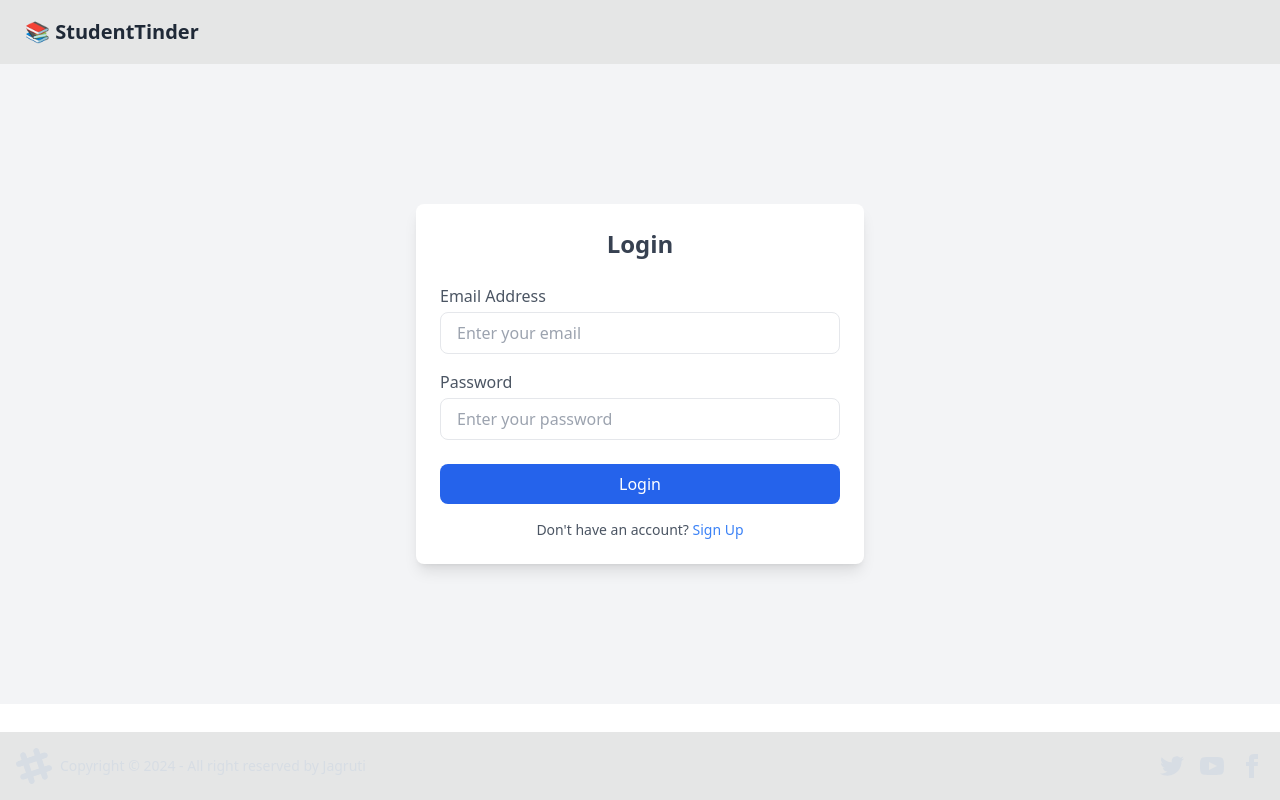
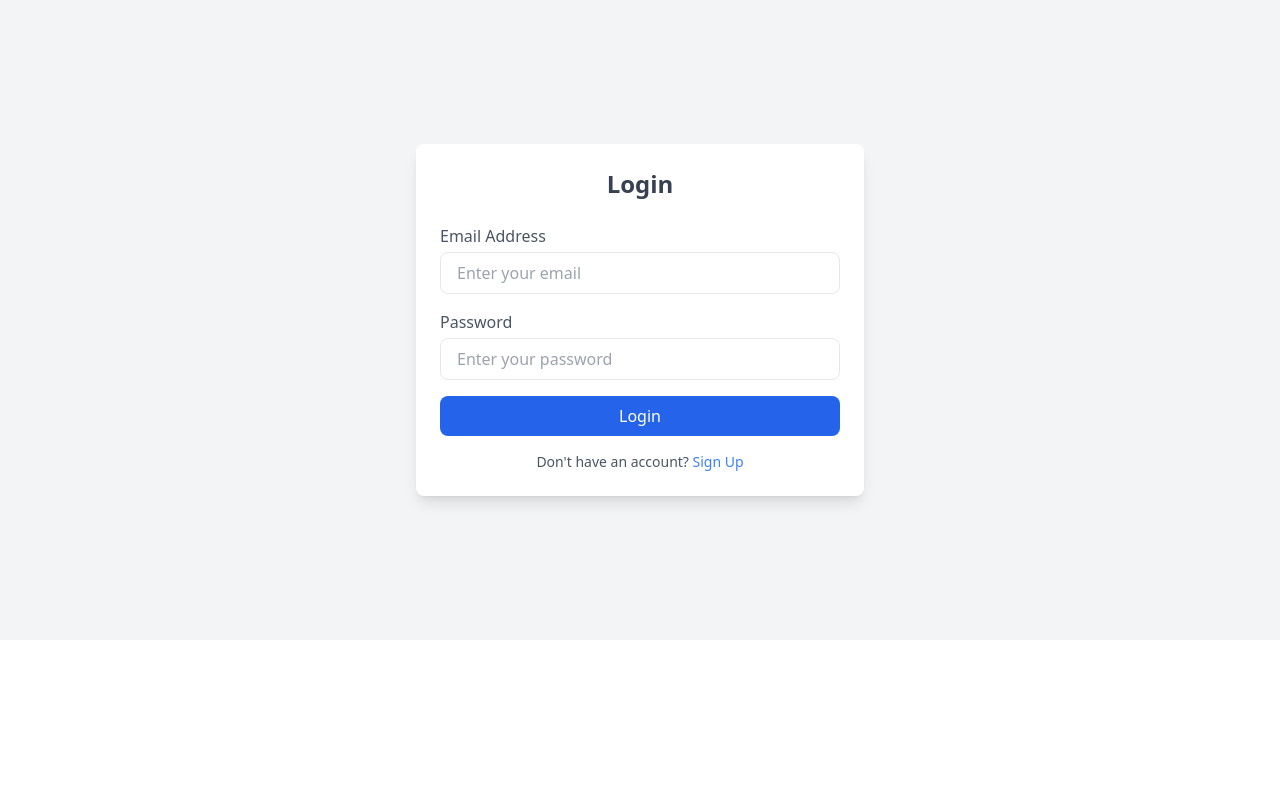
Before and after one commit to Jagruti-hota123/student_Tinder_web, a React (Vite) app: page /login in a window 1280 px wide. Built offline with nearby package versions, Linux system fonts and the light colour scheme; no server answers.

Commit message:
minor bug fixes

```diff
--- a/src/App.jsx
+++ b/src/App.jsx
@@ -1,4 +1,4 @@
-import { BrowserRouter, Route, Routes } from "react-router-dom";
+import { BrowserRouter, Route, Routes, Navigate } from "react-router-dom";
 import Body from "./Body";
 import {
   Connections,
@@ -10,20 +10,43 @@
 } from "./components";
 import { Provider } from "react-redux";
 import appStore from "./utils/appStore";
+import { useEffect, useState } from "react";
 
 function App() {
+
+  const [hasRefreshToken, setHasRefreshToken] = useState(false);
+
+  useEffect(() => {
+    // Check token
+    const token = localStorage.getItem("token");
+    if (token) {
+      setHasRefreshToken(true);
+    } else {
+      setHasRefreshToken(false);
+    }
+  }, [hasRefreshToken]);
+
   return (
     <Provider store={appStore}>
       <BrowserRouter basename="/">
         <Routes>
           <Route path="/" element={<Body />}>
-            <Route path="/" element={<Feed />} />
-            <Route path="/login" element={<Login />} />
+            <Route path="/feed" element={<Feed />} />
             <Route path="/profile" element={<Profile />} />
             <Route path="/connections" element={<Connections />} />
-            <Route path="*" element={<Requests />} />
-            <Route path="/error" element={<ErrorPage />} />
+            <Route path="/requests" element={<Requests />} />
           </Route>
+          <Route
+            path="/login"
+            element={
+              <Login
+                setHasRefreshToken={setHasRefreshToken}
+                hasRefreshToken={hasRefreshToken}
+              />
+            }
+          />
+          <Route path="*" element={<ErrorPage />} />
+          <Route path="*" element={<Navigate to="/login" replace />} />
         </Routes>
       </BrowserRouter>
     </Provider>
--- a/src/Body.jsx
+++ b/src/Body.jsx
@@ -14,7 +14,9 @@
     try {
       if (userData) return;
       const res = await axios.get(BASE_URL + "/profile/view", {
-        withCredentials: true,
+        headers: {
+          authorization: "Bearer " + localStorage.getItem("token"),
+        },
       });
 
       dispatch(addUser(res.data));
--- a/src/components/Connections.jsx
+++ b/src/components/Connections.jsx
@@ -11,9 +11,10 @@
   const fetchConnections = async () => {
     try {
       const res = await axios.get(BASE_URL + "/user/connections", {
-        withCredentials: true,
+        headers: {
+          authorization: "Bearer " + localStorage.getItem("token"),
+        },
       });
-      console.log(res);
       dispatch(addConnections(res.data.data));
     } catch (error) {
       console.error(error);
--- a/src/components/EditProfile.jsx
+++ b/src/components/EditProfile.jsx
@@ -18,16 +18,30 @@
 
   const handleSave = async () => {
     try {
-      console.log("entered try");
+      // Fetch the token from localStorage
+      const token = localStorage.getItem("token");
+
+      // Check if the token is valid
+      if (!token || token.split(".").length !== 3) {
+        setError("Invalid or missing token.");
+        return;
+      }
+
+      // Send the PUT request to update the profile
       const res = await axios.put(
         BASE_URL + "/profile/edit",
         { firstName, lastName, age, gender, about, photoUrl },
-        { withCredentials: true }
+        {
+          headers: {
+            Authorization: `Bearer ${token}`,
+          },
+        }
       );
-      console.log(res.data);
-      dispatch(addUser(res?.data?.data));
+
+      console.log(res.data); // Log the response from the server
+      dispatch(addUser(res?.data?.data)); // Update user data in Redux
     } catch (error) {
-      setError(error?.message || "An error occurred.");
+      setError(error?.response?.data?.msg || "An error occurred.");
       console.error(error);
     }
   };
@@ -50,7 +64,7 @@
               value={firstName}
               onChange={(e) => setFirstName(e.target.value)}
             />
-            <label htmlFor="lastName" className="text-gray-600  form-control">
+            <label htmlFor="lastName" className="text-gray-600 form-control">
               Lastname:-
             </label>
             <input
--- a/src/components/Feed.jsx
+++ b/src/components/Feed.jsx
@@ -1,4 +1,4 @@
-import { useDispatch, useSelector } from "react-redux";
+import { useSelector, useDispatch } from "react-redux";
 import { BASE_URL } from "../utils/constants";
 import axios from "axios";
 import { addFeed } from "../utils/feedSlice";
@@ -7,13 +7,17 @@
 
 const Feed = () => {
   const feed = useSelector((store) => store.feed);
+
   const dispatch = useDispatch();
   const getFeed = async () => {
     if (feed) return;
     try {
       const res = await axios.get(BASE_URL + "/feed", {
-        withCredentials: true,
+        headers: {
+          authorization: "Bearer " + localStorage.getItem("token"),
+        },
       });
+
       dispatch(addFeed(res.data));
     } catch (error) {
       console.error(error);
--- a/src/components/Footer.jsx
+++ b/src/components/Footer.jsx
@@ -1,4 +1,3 @@
-
 const Footer = () => {
   return (
     <footer className="footer bg-base-300 text-neutral-content items-center p-4 fixed bottom-0">
@@ -10,13 +9,15 @@
           xmlns="http://www.w3.org/2000/svg"
           fillRule="evenodd"
           clipRule="evenodd"
-        className="fill-current">
-        <path
-          d="M22.672 15.226l-2.432.811.841 2.515c.33 1.019-.209 2.127-1.23 2.456-1.15.325-2.148-.321-2.463-1.226l-.84-2.518-5.013 1.677.84 2.517c.391 1.203-.434 2.542-1.831 2.542-.88 0-1.601-.564-1.86-1.314l-.842-2.516-2.431.809c-1.135.328-2.145-.317-2.463-1.229-.329-1.018.211-2.127 1.231-2.456l2.432-.809-1.621-4.823-2.432.808c-1.355.384-2.558-.59-2.558-1.839 0-.817.509-1.582 1.327-1.846l2.433-.809-.842-2.515c-.33-1.02.211-2.129 1.232-2.458 1.02-.329 2.13.209 2.461 1.229l.842 2.515 5.011-1.677-.839-2.517c-.403-1.238.484-2.553 1.843-2.553.819 0 1.585.509 1.85 1.326l.841 2.517 2.431-.81c1.02-.33 2.131.211 2.461 1.229.332 1.018-.21 2.126-1.23 2.456l-2.433.809 1.622 4.823 2.433-.809c1.242-.401 2.557.484 2.557 1.838 0 .819-.51 1.583-1.328 1.847m-8.992-6.428l-5.01 1.675 1.619 4.828 5.011-1.674-1.62-4.829z"></path>
+          className="fill-current"
+        >
+          <path d="M22.672 15.226l-2.432.811.841 2.515c.33 1.019-.209 2.127-1.23 2.456-1.15.325-2.148-.321-2.463-1.226l-.84-2.518-5.013 1.677.84 2.517c.391 1.203-.434 2.542-1.831 2.542-.88 0-1.601-.564-1.86-1.314l-.842-2.516-2.431.809c-1.135.328-2.145-.317-2.463-1.229-.329-1.018.211-2.127 1.231-2.456l2.432-.809-1.621-4.823-2.432.808c-1.355.384-2.558-.59-2.558-1.839 0-.817.509-1.582 1.327-1.846l2.433-.809-.842-2.515c-.33-1.02.211-2.129 1.232-2.458 1.02-.329 2.13.209 2.461 1.229l.842 2.515 5.011-1.677-.839-2.517c-.403-1.238.484-2.553 1.843-2.553.819 0 1.585.509 1.85 1.326l.841 2.517 2.431-.81c1.02-.33 2.131.211 2.461 1.229.332 1.018-.21 2.126-1.23 2.456l-2.433.809 1.622 4.823 2.433-.809c1.242-.401 2.557.484 2.557 1.838 0 .819-.51 1.583-1.328 1.847m-8.992-6.428l-5.01 1.675 1.619 4.828 5.011-1.674-1.62-4.829z"></path>
         </svg>
-      <p>Copyright © {new Date().getFullYear()} - All right reserved by Jagruti</p>
+        <p>
+          Copyright © {new Date().getFullYear()} - All right reserved by Jagruti
+        </p>
       </aside>
-    <nav className="grid-flow-col gap-4 md:place-self-center md:justify-self-end">
+      {/* <nav className="grid-flow-col gap-4 md:place-self-center md:justify-self-end">
       <a>
         <svg
           xmlns="http://www.w3.org/2000/svg"
@@ -50,9 +51,9 @@
             d="M9 8h-3v4h3v12h5v-12h3.642l.358-4h-4v-1.667c0-.955.192-1.333 1.115-1.333h2.885v-5h-3.808c-3.596 0-5.192 1.583-5.192 4.615v3.385z"></path>
         </svg>
       </a>
-    </nav>
+    </nav> */}
     </footer>
-  )
-}
+  );
+};
 
-export default Footer
+export default Footer;
--- a/src/components/Login.jsx
+++ b/src/components/Login.jsx
@@ -1,11 +1,13 @@
+/* eslint-disable react/prop-types */
 import axios from "axios";
-import { useState } from "react";
+import { useEffect, useState } from "react";
 import { useDispatch } from "react-redux";
 import { addUser } from "../utils/userSlice";
 import { useNavigate } from "react-router-dom";
 import { BASE_URL } from "../utils/constants";
+// import Cookies from "js-cookie";
 
-const Login = () => {
+const Login = ({ setHasRefreshToken, hasRefreshToken }) => {
   const [emailId, setEmailId] = useState("");
   const [password, setPassword] = useState("");
   const [error, setError] = useState("");
@@ -14,30 +16,54 @@
   const [isLoginForm, setIsLoginForm] = useState(true);
   const dispatch = useDispatch();
   const navigate = useNavigate();
+  useEffect(() => {
+    if (hasRefreshToken) navigate("/feed");
+  });
 
-  async function handleSubmit() {
+  async function handleSubmit(event) {
     try {
-      const data = await axios.post(
-        BASE_URL + "/login",
-        { emailId, password },
-        { withCredentials: true }
-      );
-      dispatch(addUser(data.data));
-      navigate("/");
+      event.preventDefault();
+      const response = await axios.post(BASE_URL + "/login", {
+        emailId,
+        password,
+      });
+      const token = response?.data?.token;
+      if (token) {
+        localStorage.setItem("token", token);
+        setHasRefreshToken(true);
+      }
+      if (response.status === 200) {
+        console.log("response", response);
+
+        dispatch(addUser(response.data.data));
+        navigate("/feed");
+      }
+      console.log(token);
     } catch (error) {
       setError(error?.response?.data?.msg || "An error occurred.");
     }
   }
 
-  async function handleSignup() {
+  async function handleSignup(event) {
     try {
-      const data = await axios.post(
-        BASE_URL + "/signup",
-        { emailId, password, firstName, lastName },
-        { withCredentials: true }
-      );
-      dispatch(addUser(data.data));
+      event.preventDefault();
+      const response = await axios.post(BASE_URL + "/signup", {
+        emailId,
+        password,
+        firstName,
+        lastName,
+      });
+
+      const token = response?.data?.token;
+      if (token) {
+        localStorage.setItem("token", token);
+        setHasRefreshToken(true);
+      }
+
+      if (response.status === 200) {
+        dispatch(addUser(response.data.data));
         navigate("/profile");
+      }
     } catch (error) {
       setError(error?.response?.data?.msg || "An error occurred.");
     }
@@ -49,7 +75,10 @@
         <h2 className="text-2xl font-bold text-center text-gray-700 mb-6">
           {isLoginForm ? "Login" : "Sign Up"}
         </h2>
-        <div className="space-y-4">
+        <form
+          className="space-y-4"
+          onSubmit={isLoginForm ? handleSubmit : handleSignup}
+        >
           {!isLoginForm && (
             <>
               {" "}
@@ -132,16 +161,16 @@
 
           {/* Error Message */}
           {error && <p className="text-red-500 text-sm">{error}</p>}
-        </div>
-
           <div className="mt-6">
             <button
+              type="submit"
+              className="w-full bg-blue-600 text-white py-2 rounded-lg font-medium hover:bg-blue-700 transition-colors"
               onClick={isLoginForm ? handleSubmit : handleSignup}
-            className="w-full bg-blue-600 text-white py-2 rounded-lg font-medium hover:bg-blue-700 transition-colors"
             >
               {isLoginForm ? "Login" : "Sign Up"}
             </button>
           </div>
+        </form>
 
         <div className="mt-4 text-center text-sm text-gray-600">
           <div>
--- a/src/components/Navbar.jsx
+++ b/src/components/Navbar.jsx
@@ -11,11 +11,28 @@
 
   const handleLogout = async () => {
     try {
-      await axios.post(BASE_URL + "/logout", {}, { withCredentials: true });
-      dispatch(removeUser());
-      navigate("/login");
+      // Add token for the logout request if present
+      const token = localStorage.getItem("token");
+      if (token) {
+        await axios.post(
+          BASE_URL + "/logout",
+          {},
+          {
+            headers: {
+              Authorization: "Bearer " + token,
+            },
+          }
+        );
+      }
+
+      // Remove token from localStorage and dispatch the removeUser action
+      localStorage.removeItem("token");
+      dispatch(removeUser()); // Clear user state in Redux
+      setTimeout(() => {
+        navigate("/login"); // Navigate to the login page after clearing user state
+      }, 500); // Small delay to ensure state updates properly
     } catch (error) {
-      console.error(error);
+      console.error("Logout error:", error);
     }
   };
 
--- a/src/components/Requests.jsx
+++ b/src/components/Requests.jsx
@@ -15,7 +15,9 @@
         BASE_URL + "/request/review/" + status + "/" + _id,
         {},
         {
-          withCredentials: true,
+          headers: {
+            authorization: "Bearer " + localStorage.getItem("token"),
+          },
         }
       );
       dispatch(removeRequest(_id));
--- a/src/components/UserCard.jsx
+++ b/src/components/UserCard.jsx
@@ -13,7 +13,11 @@
       const res = await axios.post(
         BASE_URL + "/request/send/" + status + "/" + userId,
         {},
-        { withCredentials: true }
+       {
+        headers: {
+          authorization: "Bearer " + localStorage.getItem("token"),
+        },
+       }
       );
       dispatch(removeUserFeed(userId));
     } catch (error) {
```
Lines whose indentation alone changed are shown as unchanged.
